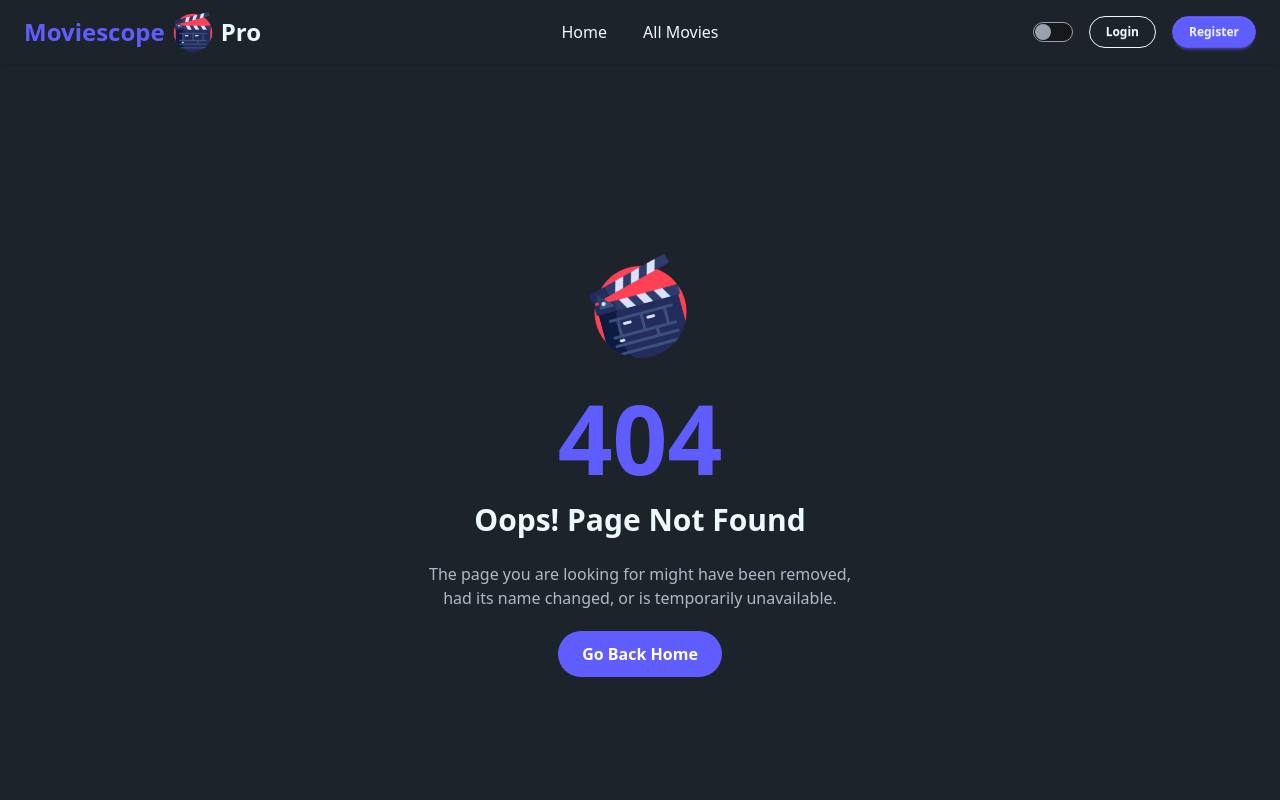
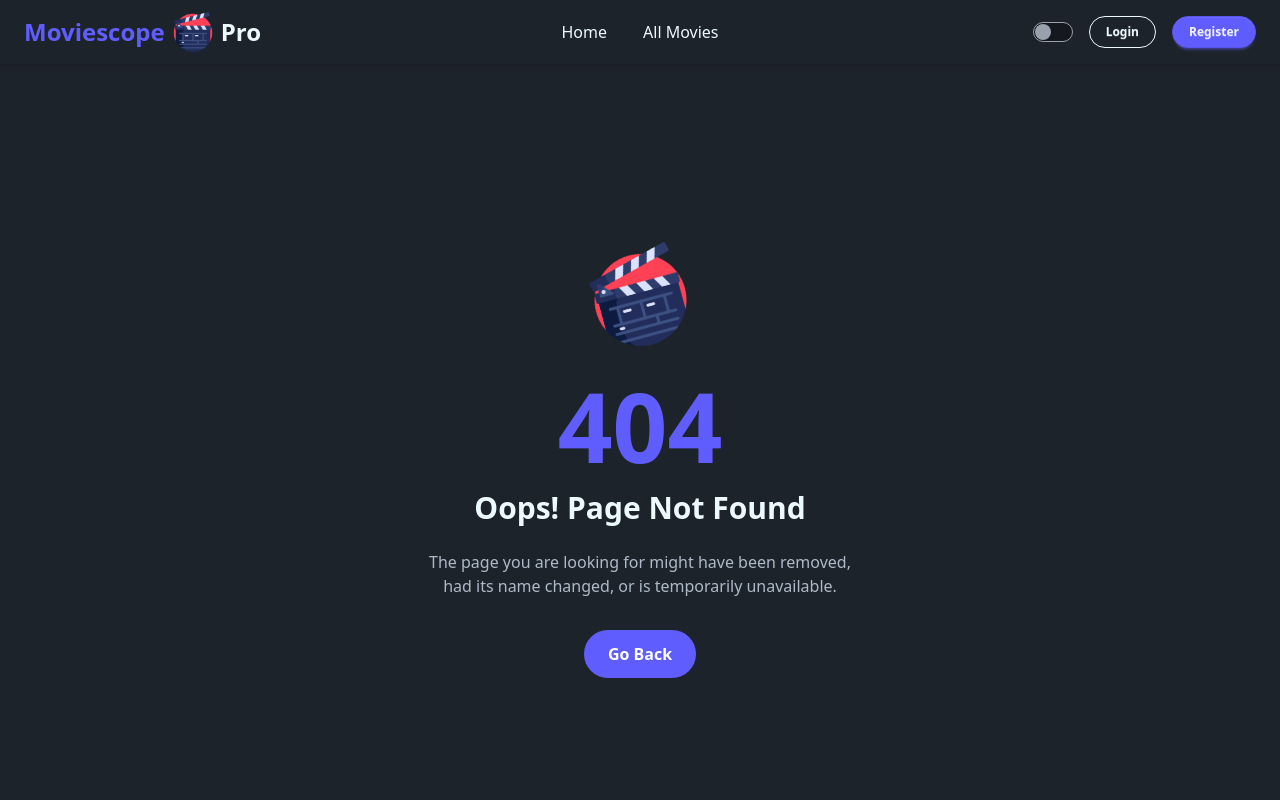
Before and after one commit to sm-ayman/moviescope-pro-client, a React (Vite) app: page /about in a window 1280 px wide. Shown: the top 800 px of the page. Built offline with nearby package versions, Linux system fonts and the light colour scheme; no server answers.

Commit message:
Error404 page updated

```diff
--- a/src/pages/Err/Error404.jsx
+++ b/src/pages/Err/Error404.jsx
@@ -1,9 +1,11 @@
 import React from "react";
-import { Link } from "react-router";
+import { useNavigate } from "react-router";
 import { motion } from "framer-motion";
 import logo from "/logo.png";
 
 const Error404 = () => {
+  const navigate = useNavigate();
+
   return (
     <div className="min-h-screen flex flex-col items-center justify-center bg-base-100 text-base-content px-4">
       {/* Logo */}
@@ -44,14 +46,14 @@ const Error404 = () => {
         changed, or is temporarily unavailable.
       </motion.p>
 
-      {/* Button with hover animation */}
+      {/* Go Back Button */}
       <motion.div whileHover={{ scale: 1.1 }} whileTap={{ scale: 0.95 }}>
-        <Link
-          to="/"
+        <button
+          onClick={() => navigate(-1)}
           className="px-6 py-3 bg-primary text-white rounded-full font-semibold hover:bg-primary/90 transition"
         >
-          Go Back Home
-        </Link>
+          Go Back
+        </button>
       </motion.div>
     </div>
   );
--- a/src/pages/MyCollection/MyCollection.jsx
+++ b/src/pages/MyCollection/MyCollection.jsx
@@ -2,6 +2,7 @@ import React, { useEffect, useState, use } from "react";
 import { Link } from "react-router";
 import LoadingSpinner from "../../components/Spinner/LoadingSpinner";
 import { AuthContext } from "../../contexts/AuthContext";
+import { FaPlus } from "react-icons/fa";
 
 const MyCollection = () => {
   const { user, loading } = use(AuthContext);
@@ -56,7 +57,15 @@ const MyCollection = () => {
         <h2 className="text-2xl md:text-3xl font-bold text-primary mb-10 text-center">
           My Collection
         </h2>
-
+        <div className="flex justify-end mb-8">
+          <Link
+            to="/add-movie"
+            className="flex items-center gap-2 px-4 py-2 bg-primary text-white rounded-lg shadow-md hover:bg-primary/80 transition"
+          >
+            <FaPlus />
+            Add Movie
+          </Link>
+        </div>
         {myMovies.length === 0 ? (
           <p className="text-center text-gray-700 dark:text-gray-300">
             You have not added any movies yet.
```
